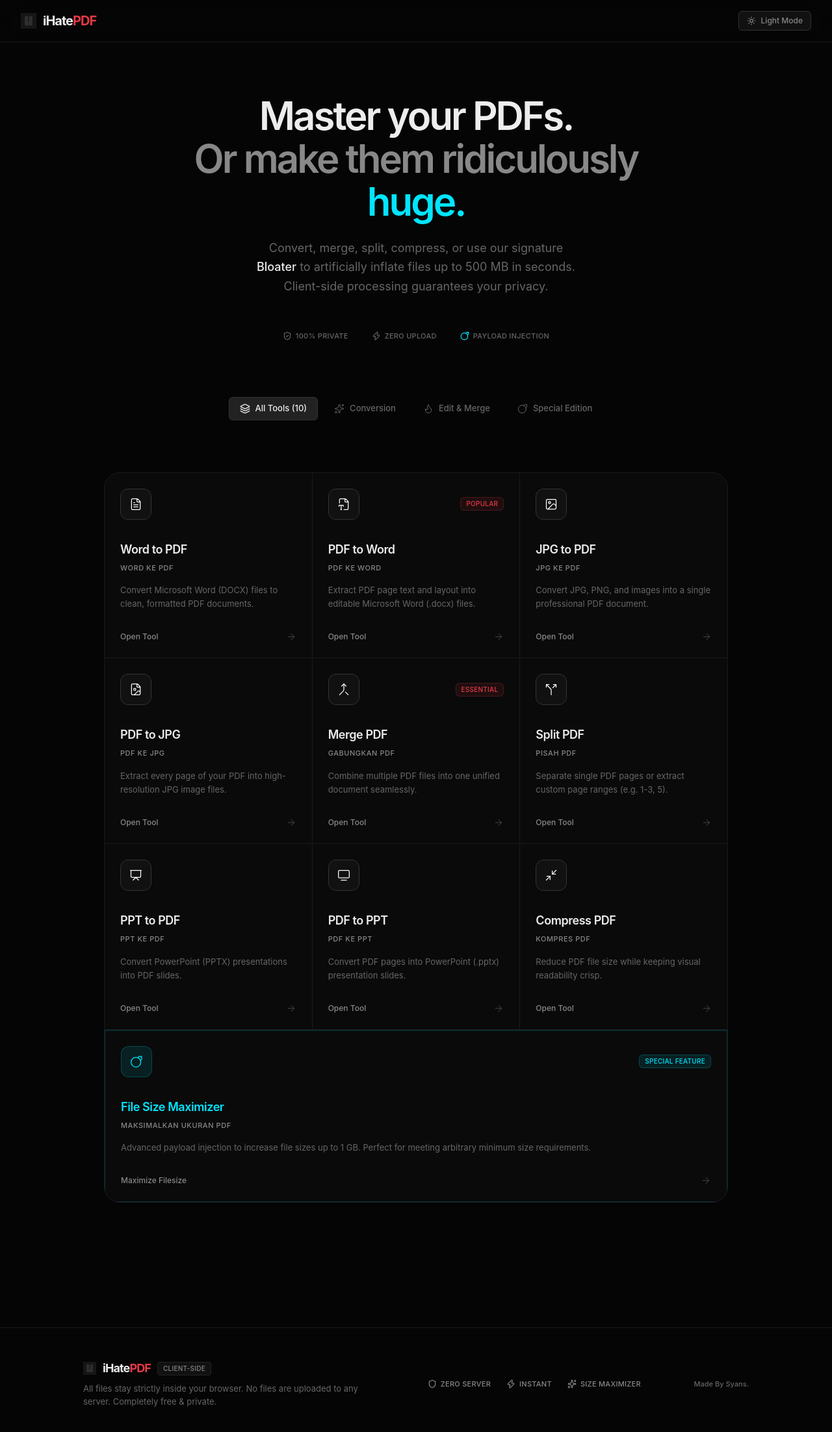
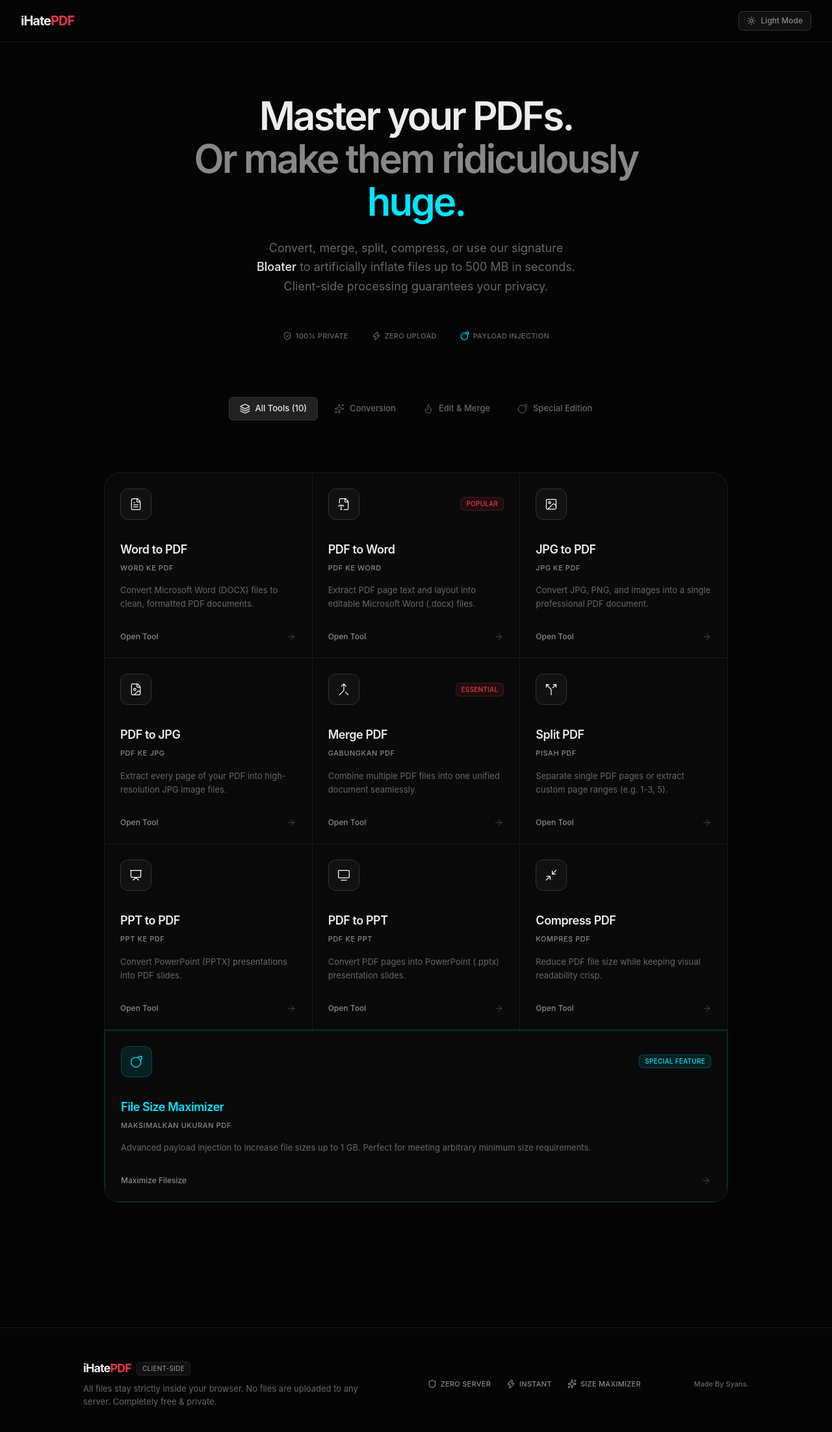
Before and after one commit to syans-OG/IHatePDF, a React (Vite) app: page / in a window 1280 px wide. Shown: the top 2204 px of the page at 65% size. Built offline with nearby package versions, Linux system fonts and the light colour scheme.

Commit message:
Remove logo from header and footer, keep only as favicon

```diff
--- a/src/components/Footer.tsx
+++ b/src/components/Footer.tsx
@@ -6,8 +6,7 @@
     <footer className="mt-24 border-t border-border-main bg-transparent text-text-muted py-12 px-4 sm:px-6 lg:px-8">
       <div className="max-w-5xl mx-auto flex flex-col md:flex-row items-center justify-between gap-8 text-center md:text-left">
         <div>
-          <div className="flex items-center justify-center md:justify-start gap-2.5 font-bold text-text-primary text-lg tracking-tighter">
-            <img src="/logo.png" alt="Logo" className="w-5 h-5 object-contain" />
+          <div className="flex items-center justify-center md:justify-start gap-2 font-bold text-text-primary text-lg tracking-tighter">
             <span>iHate<span className="text-accent-red">PDF</span></span>
             <span className="text-[10px] px-2 py-0.5 rounded-sm bg-bg-surface text-text-secondary border border-border-strong font-medium tracking-wide uppercase">
               Client-Side
--- a/src/components/Header.tsx
+++ b/src/components/Header.tsx
@@ -33,9 +33,8 @@
         <button
           type="button"
           onClick={() => onSelectTool(null)}
-          className="flex items-center gap-2.5 transition-all cursor-pointer"
+          className="flex items-center transition-all cursor-pointer"
         >
-          <img src="/logo.png" alt="Logo" className="w-6 h-6 object-contain" />
           <span className="text-xl font-bold tracking-tighter text-text-primary font-sans">
             iHate<span className="text-accent-red">PDF</span>
           </span>
```
